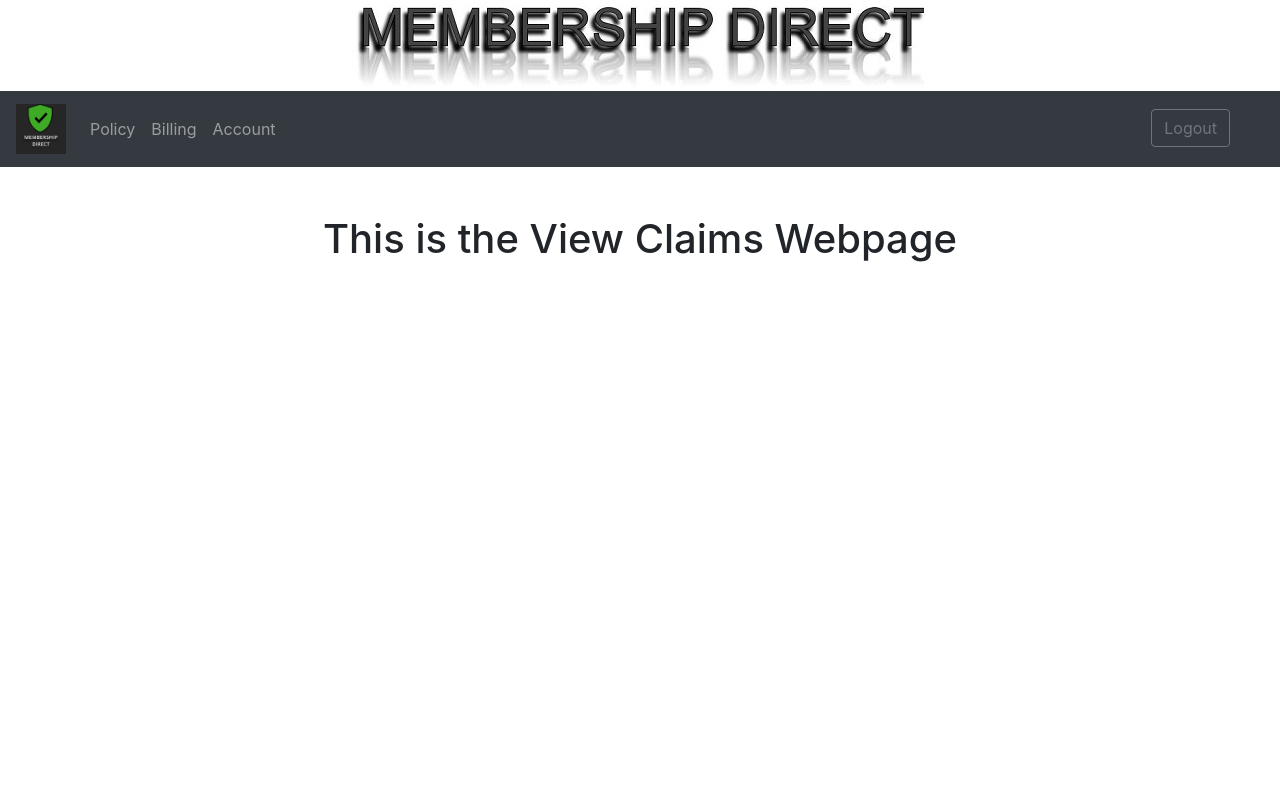
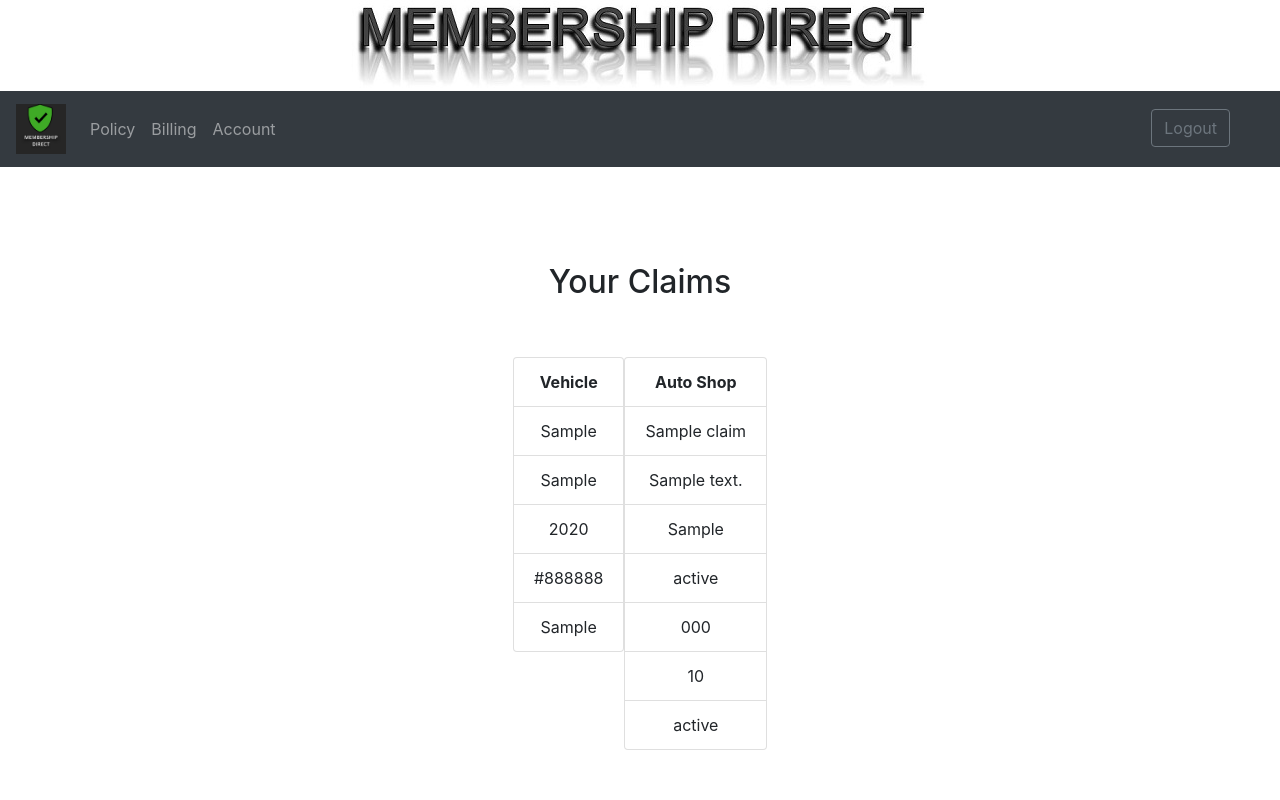
Before and after one commit to newman15/Membership-Direct, a PHP site: page /claims-view.php in a window 1280 px wide. Run offline with PHP 8.4, Linux system fonts and the light colour scheme; the visitor is signed in with stand-in values (Sample User, id 1); tables that the repository leaves empty or names only in its code hold one stand-in row (values such as "Sample post").

Commit message:
started the 'claims-view' page, and updated

```diff
--- a/claims-view.php
+++ b/claims-view.php
@@ -3,29 +3,122 @@
 
     // Import Nav Bar
     require "includes/portal-nav.php";
-?>
 
+    if(isset($_SESSION['sessionEmail'])){
+
+        // Declare Session Variables
+        $userEmail =  $_SESSION['sessionEmail'];
+
+        // DB Interaction
+        try{
+            // Connection to DB
+            require "includes/db-info.php";
+            $dbh = new PDO("mysql:host=$serverName; dbname=$dbName", $userName, $password);
+            $dbh->setAttribute( PDO::ATTR_ERRMODE, PDO::ERRMODE_EXCEPTION );
+            echo "<br/><br/>";
+
+            // Get Member Id based off email
+            $getId = $dbh->prepare("SELECT member_id FROM member WHERE email=?");
+            $getId->execute([$userEmail]);
+            $memberId = $getId->fetchColumn();
+
+            // SQL Email Check
+            $stmt = $dbh->prepare("SELECT * FROM claims WHERE member_id=?");
+            $stmt->execute([$memberId]);
+            $user = $stmt->fetch();
+
+            // Checks if DB returned any data at all
+            // If so, store data to be shown on the webpage
+            if($user){
+                $make = $user['make'];
+                $model = $user['model'];
+                $year = $user['year'];
+                $color = $user['color'];
+                $vin = $user['vin'];
+                $shopName = $user['shop_name'];
+                $shopAddress = $user['shop_address'];
+                $shopCity = $user['shop_city'];
+                $shopState = $user['shop_state'];
+                $shopZip = $user['shop_zip'];
+                $dedAmount = $user['deductible_amount'];
+                $status = $user['status'];
+
+                if ($status == NULL){
+                    $status = "No Status In DB (Set Status)";
+                }
+
+                // Show HTML
+                echo <<<HTML
                 <!DOCTYPE html>
                 <html lang="en">
                 <head>
-    <title>Portal - Payment</title>
+                    <title>View Claims</title>
                     <meta charset="utf-8">
                     <meta name="viewport" content="width=device-width, initial-scale=1">
                     <link rel="stylesheet" href="https://maxcdn.bootstrapcdn.com/bootstrap/4.3.1/css/bootstrap.min.css">
                     <script src="https://ajax.googleapis.com/ajax/libs/jquery/3.4.1/jquery.min.js"></script>
                     <script src="https://cdnjs.cloudflare.com/ajax/libs/popper.js/1.14.7/umd/popper.min.js"></script>
                     <script src="https://maxcdn.bootstrapcdn.com/bootstrap/4.3.1/js/bootstrap.min.js"></script>
-
                 <style>
                     a.nav-link:hover, a.nav-link:active{
                         font-size: 150%;
                     }
+                    .flex-container{
+                        display: flex;
+                        flex-wrap: no-wrap;
+                    }
+                    #view-claims-list{
+                        text-align: center;
+                        justify-content: center;
+                    }
+                    h2{
+                        text-align: center;
+                    }
                 </style>
                 </head>
-
                 <body>
                     <br /><br />
-    <center><h1>This is the View Claims Webpage</h1></center>
+                    <h2>Your Claims</h2><br/><br/>
+                    <div class="flex-container" id="view-claims-list">
+                        <ul class="list-group">
+                            <li class="list-group-item"><strong>Vehicle</strong></li>
+                            <li class="list-group-item">$make</li>
+                            <li class="list-group-item">$model</li>
+                            <li class="list-group-item">$year</li>
+                            <li class="list-group-item">$color</li>
+                            <li class="list-group-item">$vin</li>
+                        </ul>
+                        <ul class="list-group">
+                            <li class="list-group-item"><strong>Auto Shop</strong></li>
+                            <li class="list-group-item">$shopName</li>
+                            <li class="list-group-item">$shopAddress</li>
+                            <li class="list-group-item">$shopCity</li>
+                            <li class="list-group-item">$shopState</li>
+                            <li class="list-group-item">$shopZip</li>
+                            <li class="list-group-item">$dedAmount</li>
+                            <li class="list-group-item">$status</li>
+                        </ul>
+                    </div>
                 </body>
+                </html>
+                HTML;
 
-</html>
+            }
+            else{
+                echo "You have no existing claims at this time";
+            }
+
+            $dbh = null;
+            $stmt = null;
+
+        } catch(PDOException $e){       // Need to set_exception_handler() to protect DB
+            throw new \PDOException($e->getMessage(), (int)$e->getCode());
+            //die();
+        }
+
+
+    }
+
+    else{
+        header("Location: login-page.php");
+    }
--- a/member-portal.php
+++ b/member-portal.php
@@ -22,6 +22,7 @@
             // Connection to DB
             require "includes/db-info.php";
             $dbh = new PDO("mysql:host=$serverName; dbname=$dbName", $userName, $password);
+            $dbh->setAttribute( PDO::ATTR_ERRMODE, PDO::ERRMODE_EXCEPTION );
             echo "<br/><br/>";
 
             // SQL Email Check
@@ -70,8 +71,8 @@
             $stmt = null;
 
         } catch(PDOException $e){       // Need to set_exception_handler() to protect DB
-            echo $stmt . "<br/>" . $e->getMessage();
-            die();
+            throw new \PDOException($e->getMessage(), (int)$e->getCode());
+            //die();
         }
 
         // HTML Code
```
Also changed, not shown: add-vehicle.php (+5 -5 lines). Lines whose indentation alone changed are shown as unchanged.
